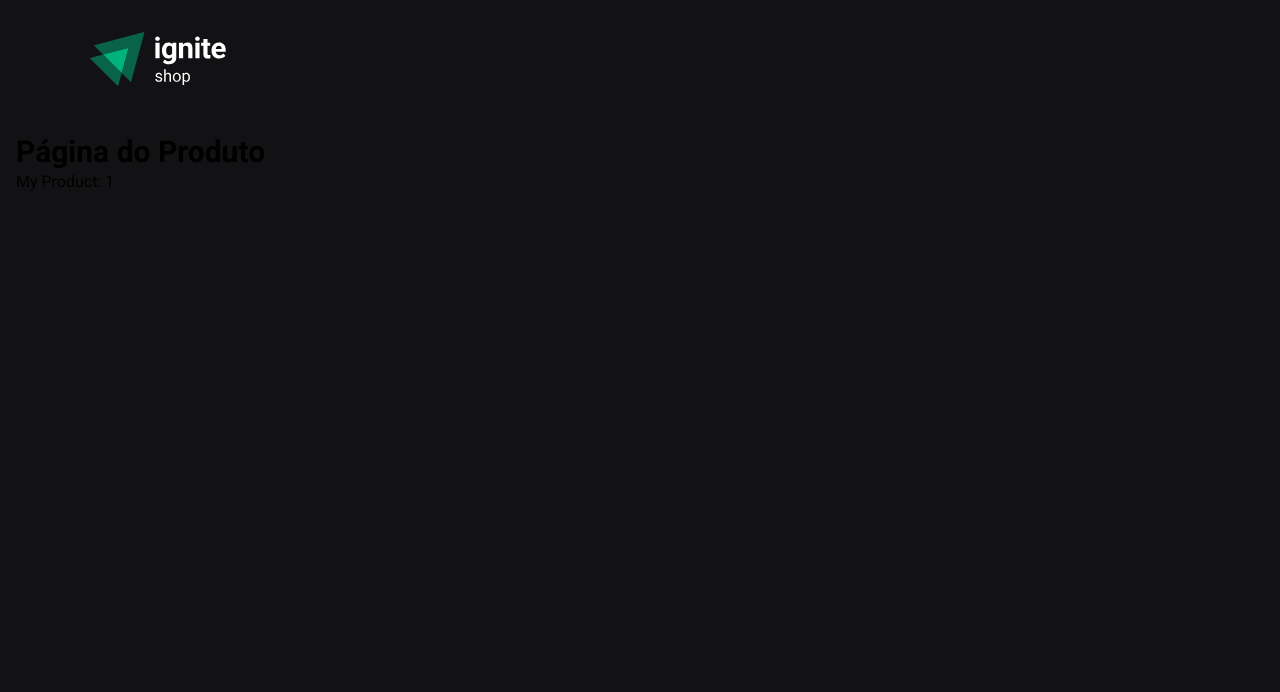
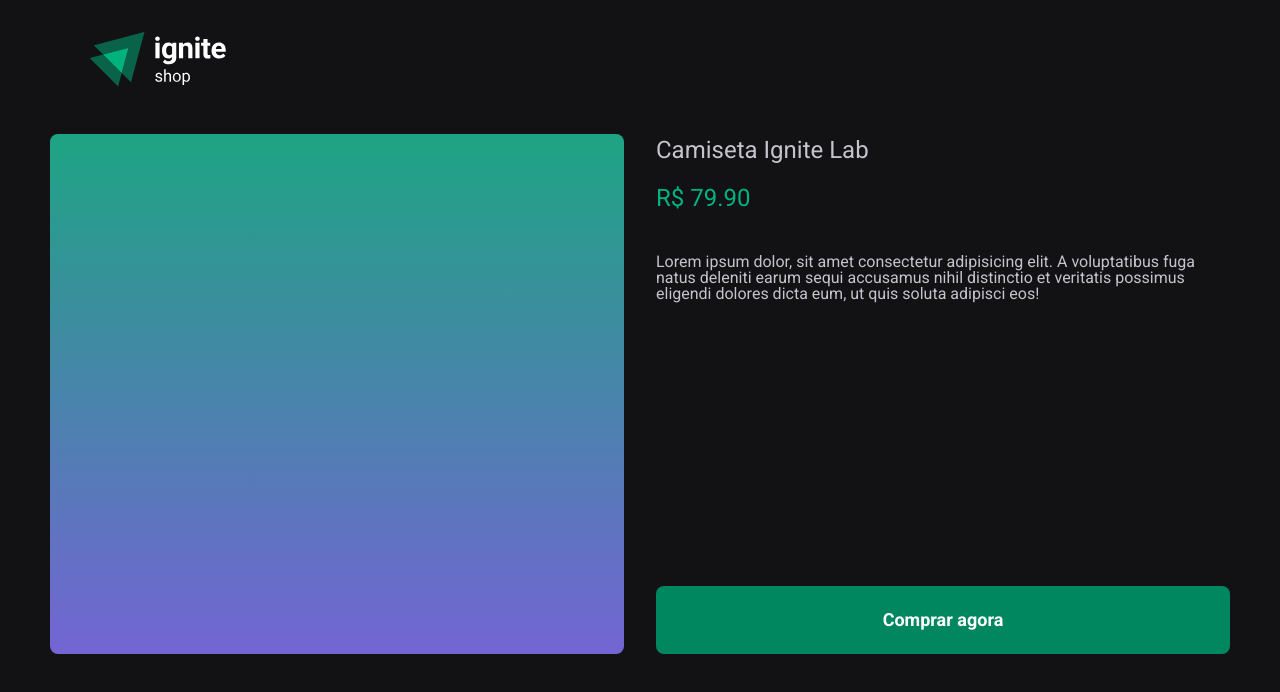
Before and after one commit to izaiasmorais/ignite-shop, a Next.js app: page /product/1 in a window 1280 px wide. Shown: the top 692 px of the page. Built offline with nearby package versions, Linux system fonts and the light colour scheme.

Commit message:
feat: create product page

```diff
--- a/src/app/(app)/product/[slug]/page.tsx
+++ b/src/app/(app)/product/[slug]/page.tsx
@@ -1,8 +1,29 @@
 export default function Page({ params }: { params: { slug: string } }) {
 	return (
-		<div>
-			<h1 className="text-3xl font-bold">Página do Produto</h1>
-			<span>My Product: {params.slug}</span>
+		<div className="grid grid-cols-2 items-stretch gap-8 max-w-[1180px] mx-auto">
+			<div
+				className="w-full max-w-[576px] bg-linearion rounded-lg p-[.25rem] items-center
+			justify-center h-[calc(656px-8.5rem)]"
+			></div>
+
+			<div className="flex flex-col">
+				<h1 className="text-2xl text-gray-300">Camiseta Ignite Lab</h1>
+				<span className="mt-4 block text-2xl text-green-300">R$ 79.90</span>
+
+				<p className="mt-[2.5rem] text-md leading-4 text-gray-300">
+					Lorem ipsum dolor, sit amet consectetur adipisicing elit. A
+					voluptatibus fuga natus deleniti earum sequi accusamus nihil
+					distinctio et veritatis possimus eligendi dolores dicta eum, ut quis
+					soluta adipisci eos!
+				</p>
+
+				<button
+					className="mt-auto bg-green-500 border-none text-white rounded-lg p-[1.25rem]
+				cursor-pointer font-bold text-lg hover:bg-green-300 transition-colors duration-300"
+				>
+					Comprar agora
+				</button>
+			</div>
 		</div>
 	);
 }
--- a/src/components/products/product-slider.tsx
+++ b/src/components/products/product-slider.tsx
@@ -2,6 +2,7 @@
 import { useKeenSlider } from "keen-slider/react";
 import { Product } from "@/components/products/product";
 import type { ProductProps } from "@/@types/product";
+
 
 interface ProductSliderProps {
 	products: ProductProps[];
--- a/src/components/products/product.tsx
+++ b/src/components/products/product.tsx
@@ -1,5 +1,6 @@
 import type { ProductProps } from "@/@types/product";
 import Image from "next/image";
+import Link from "next/link";
 
 interface ProductCardProps {
 	product: ProductProps;
@@ -7,8 +8,8 @@ interface ProductCardProps {
 
 export function Product({ product }: ProductCardProps) {
 	return (
-		<a
-			href=""
+		<Link
+			href={`/product/${product.id}`}
 			className="keen-slider__slide group bg-linearion flex items-center justify-center p-[.5rem]
 			relative cursor-pointer text-white overflow-hidden"
 		>
@@ -31,6 +32,6 @@ export function Product({ product }: ProductCardProps) {
 					R$ {product.price}
 				</span>
 			</footer>
-		</a>
+		</Link>
 	);
 }
--- a/tailwind.config.ts
+++ b/tailwind.config.ts
@@ -21,7 +21,7 @@ const config: Config = {
 				gray: {
 					900: "#121214",
 					800: "#202024",
-					300: "c4c4cc",
+					300: "#c4c4cc",
 				},
 				green: {
 					500: "#00875f",
```
